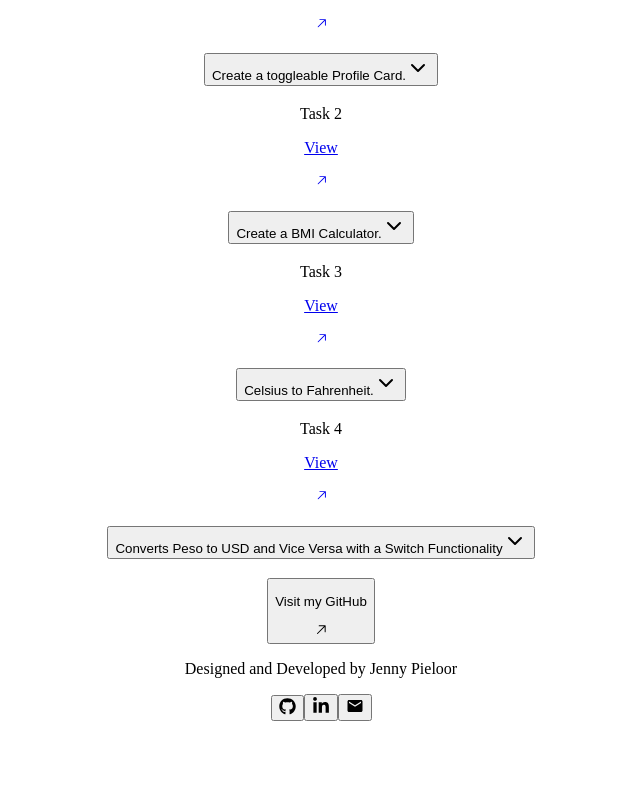
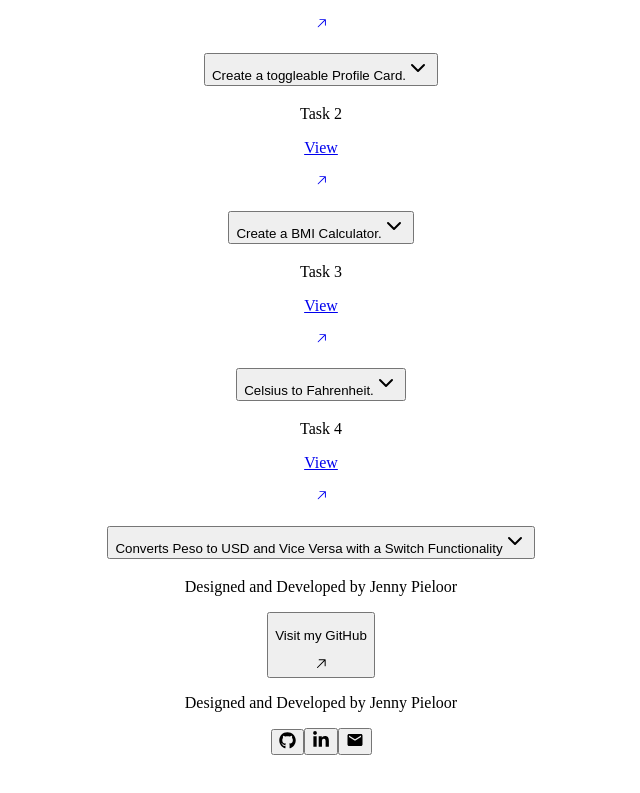
Before and after one commit to devJennyy/learning-gallery, a React (Vite) app: page /homepage in a window 1280 px wide. Shown: the part 395-1188 px from the top of the page, without its empty margins (319-959 px from the left). Before the commit the page ends 1156 px from the top, so only its background shows below. Built offline with nearby package versions, Linux system fonts and the light colour scheme; the HTML template or start-up script is replaced by a standard one.

Commit message:
Refactor code.

```diff
--- a/src/pages/Homepage.tsx
+++ b/src/pages/Homepage.tsx
@@ -19,6 +19,23 @@ import { FaGithub, FaLinkedinIn } from "react-icons/fa";
 import { MdEmail } from "react-icons/md";
 
 const Homepage = () => {
+  const socialLinks = [
+    {
+      icon: <FaGithub size={17} />,
+      label: "GitHub",
+      link: "https://github.com/devJennyy",
+    },
+    {
+      icon: <FaLinkedinIn size={18} />,
+      label: "LinkedIn",
+      link: "https://www.linkedin.com/in/jennypieloor/",
+    },
+    {
+      icon: <MdEmail size={18} className="mt-[1px]" />,
+      label: "Email",
+      link: "https://mail.google.com/mail/u/0/?view=cm&fs=1&to=devjenny.official@gmail.com",
+    },
+  ];
   return (
     <div className="max-w-[1440px] mx-auto w-full xl:px-20 px-5 py-10">
       <div className="w-full flex flex-col justify-start items-start gap-3">
@@ -101,23 +118,34 @@ const Homepage = () => {
         })}
       </div>
 
-      <div className="w-full border-t border-primaryStroke mt-24">
-        <div className="w-full flex justify-between mt-5 text-sm text-secondary">
-          <button className="flex justify-center items-center gap-1">
+      <div className="flex flex-col items-center w-full border-t border-primaryStroke mt-24 text-sm text-secondary">
+        <p className="sm:hidden mt-5 w-1/2">
+          Designed and Developed by Jenny Pieloor
+        </p>
+        <div className="w-full flex justify-between sm:mt-5 mt-7">
+          <button
+            className="flex justify-center items-center gap-1 hover:text-primary duration-300 transition-colors ease-out"
+            onClick={() =>
+              window.open("https://github.com/devJennyy", "_blank")
+            }
+          >
             <p>Visit my GitHub</p>
             <GoArrowUpRight size={16} className="mt-[2px]" />
           </button>
-          <p>Designed and Developed by Jenny Pieloor</p>
+          <p className="hidden sm:block">
+            Designed and Developed by Jenny Pieloor
+          </p>
           <div className="flex justify-center items-center gap-3">
-            <button>
-              <FaGithub size={17} />
-            </button>
-            <button>
-              <FaLinkedinIn size={18} />
-            </button>
-            <button>
-              <MdEmail size={18} className="mt-[1px]"/>
-            </button>
+            {socialLinks.map((link, index) => (
+              <button
+                key={index}
+                className="hover:text-primary duration-300 transition-colors ease-out"
+                onClick={() => window.open(link.link, "_blank")}
+                aria-label={link.label}
+              >
+                {link.icon}
+              </button>
+            ))}
           </div>
         </div>
       </div>
```
